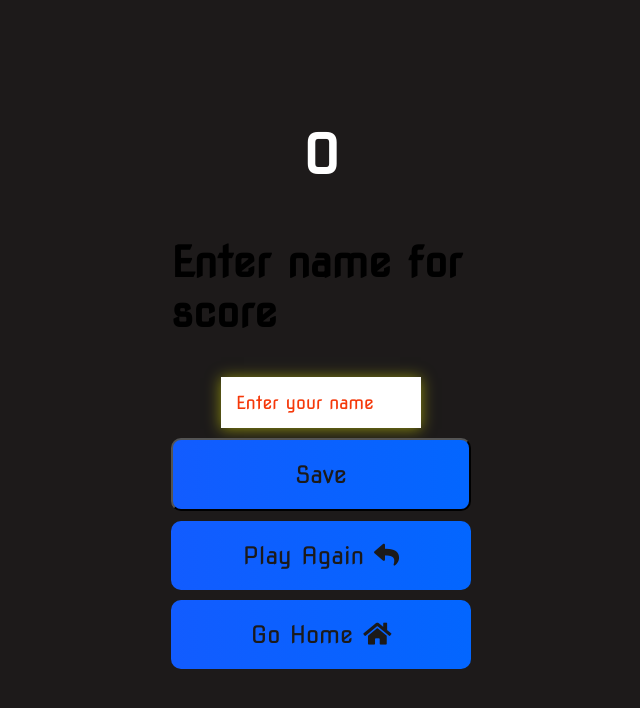
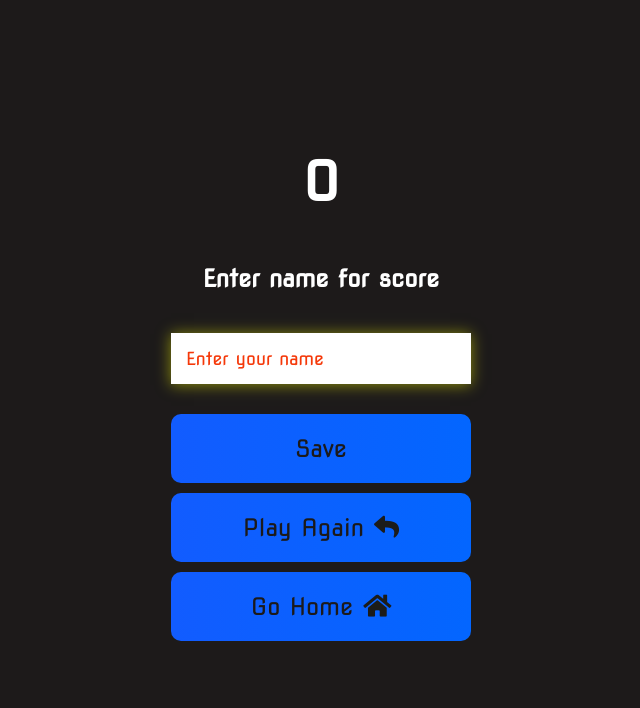
Before and after one commit to AlexKomanov/quiz-app, a plain HTML site: page game/endGame/end.html in a window 1280 px wide. Shown: the whole page, without its empty margins (319-959 px from the left). Drawn offline with Linux system fonts and the light colour scheme.

Commit message:
Code Refactoring

```diff
--- a/game/endGame/end.html
+++ b/game/endGame/end.html
@@ -14,7 +14,7 @@
             <form class="end-form-container">
                 <h2 id="end-text">Enter name for score</h2>
                 <input type="text" name="name" id="username" placeholder="Enter your name">
-                <button class="btn" id="saveScoreBtn" type="submit" onclick="SaveHighScore(event)">Save</button>
+                <button class="btn" id="saveScoreBtn" type="submit" onclick="SaveHighScore(event)" disabled>Save</button>
             </form>
             <a href="../game.html" class="btn">Play Again<i class="fas fa-reply"></i></a>
             <a href="/" class="btn">Go Home<i class="fas fa-home"></i></a>
--- a/style.css
+++ b/style.css
@@ -92,6 +92,7 @@ h2 {
 .fas {
     font-size: 2.5rem;
     margin-left: 1rem;
+    color: rgb(28, 28, 26)
 }
 
 /********** End Page CSS **********/
@@ -116,3 +117,19 @@ input {
 input::placeholder {
   color: rgb(245, 56, 9);
 }
+
+#username {
+  margin-bottom: 3rem;
+  width: 100%;
+  outline: none;
+}
+
+#end-text {
+  font-size: 2.4rem;
+  color: #fff;
+  text-align: center;
+}
+
+#saveScoreBtn {
+  border: none;
+}
```
